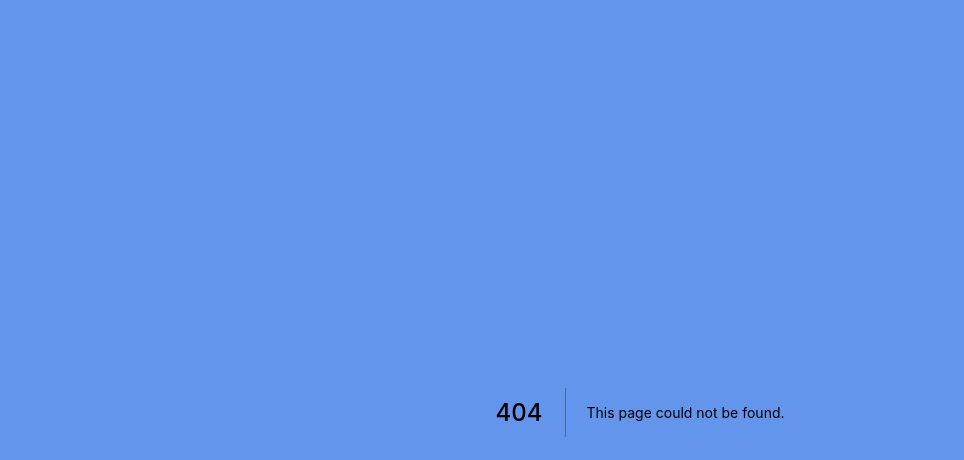
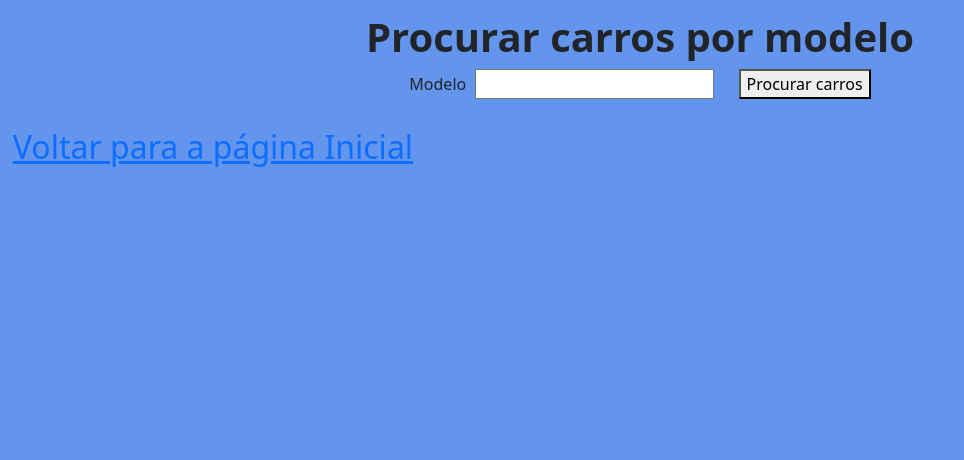
Before and after one commit to DouglasCandido/REST-API-example-with-Express.js-Sequelize-PostgreSQL-and-Next.js, a Next.js app in the folder my-app/: page /search in a window 1280 px wide. Before the commit this address had no page. Shown: the top 460 px of the page, without its empty margins (0-964 px from the left). Built offline with nearby package versions, Linux system fonts and the light colour scheme.

Commit message:
Todas as funcionalidades (Create, Read, Update, Delete e Search) foram implementadas com sucesso.

```diff
--- a/my-app/controllers/car.controller.js
+++ b/my-app/controllers/car.controller.js
@@ -68,7 +68,7 @@ exports.findOne = (req, res) => {
 
 exports.findAllByModel = (req, res) => {
 
-  const model = req.query.model;
+  const model = req.body.model;
 
   var condition = model ? { model: { [Op.like]: `%${model}%` } } : null;
 
--- a/my-app/pages/delete.js
+++ b/my-app/pages/delete.js
@@ -1,6 +1,6 @@
 import Link from 'next/link'
 
-export default function createCar() {
+export default function removeCar() {
 
     const deleteCar = async event => {
 
--- /dev/null
+++ b/my-app/pages/search.js
@@ -0,0 +1,51 @@
+import Link from 'next/link'
+
+export default function findCar() {
+
+    const searchCar = async event => {
+
+      event.preventDefault()
+
+      const res = await fetch('http://localhost:8080/api/cars/bymodel', {
+        body: JSON.stringify({
+          model: event.target.model.value
+        }),
+        headers: {
+          'Content-Type': 'application/json'
+        },
+        method: 'POST'
+      })
+
+      const result = await res.json()
+
+      alert(JSON.stringify(result, null, 2))
+
+    }
+
+    return (
+
+        <div>
+
+            <center>
+
+                <h1> <strong> Procurar carros por modelo </strong> </h1>
+
+                <form onSubmit={searchCar}>
+                    <label htmlFor="model">Modelo</label> &nbsp;
+                    <input id="model" name="model" type="text" autoComplete="model" required /> &nbsp; &nbsp; &nbsp;
+                    <button type="submit">Procurar carros</button>
+                </form>
+
+            </center>
+
+            <br />
+
+            <Link href="/">
+                <a>Voltar para a página Inicial</a>
+            </Link>
+
+        </div>
+
+    )
+
+}
--- a/my-app/pages/update.js
+++ b/my-app/pages/update.js
@@ -1,6 +1,6 @@
 import Link from 'next/link'
 
-export default function createCar() {
+export default function alterCar() {
 
     const updateCar = async event => {
 
--- a/my-app/routes/cars_promoter.routes.js
+++ b/my-app/routes/cars_promoter.routes.js
@@ -8,11 +8,11 @@ module.exports = app => {
 
     router.get("/cars", cars.findAll);
 
-    router.get("/cars/:chassi", cars.findOne);
+    // router.get("/cars/:chassi", cars.findOne);
 
-    router.get("/cars/bymodel", cars.findAllByModel);
+    router.post("/cars/bymodel", cars.findAllByModel);
 
-    router.get("/cars/bycolor", cars.findAllByColor);
+    // router.get("/cars/bycolor", cars.findAllByColor);
 
     router.put("/cars/update", cars.update);
 
```
Also changed, not shown: my-app/pages/index.js (+12 -0 lines).
